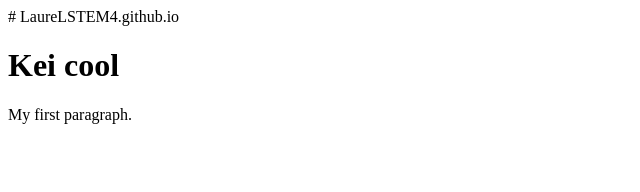
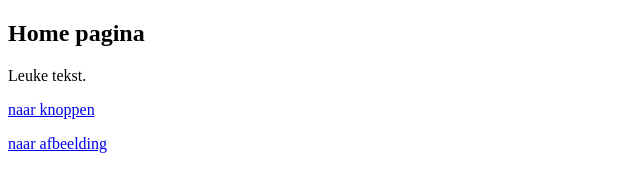
Before and after one commit to LaureLSTEM4/LaureLSTEM4.github.io, a plain HTML site: page index.html in a window 1280 px wide. Shown: the whole page, without its empty margins (0-640 px from the left). Drawn offline with Linux system fonts and the light colour scheme.

Commit message:
Update index.html

```diff
--- a/index.html
+++ b/index.html
@@ -1,13 +1,11 @@
-# LaureLSTEM4.github.io
 <!DOCTYPE html>
 <html>
-<head>
-<title>Random title</title>
-</head>
 <body>
 
-<h1>Kei cool</h1>
-<p>My first paragraph.</p>
+<h2>Home pagina </h2>
+<p>Leuke tekst.<p/>
+    <p><a href="knoppen.html">naar knoppen</a></p>
+    <p><a href="afbeelding.html">naar afbeelding</a></p>
 
 </body>
 </html>
```
